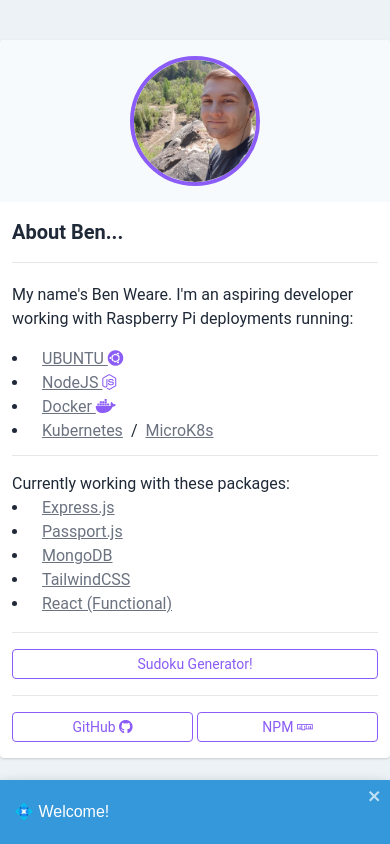
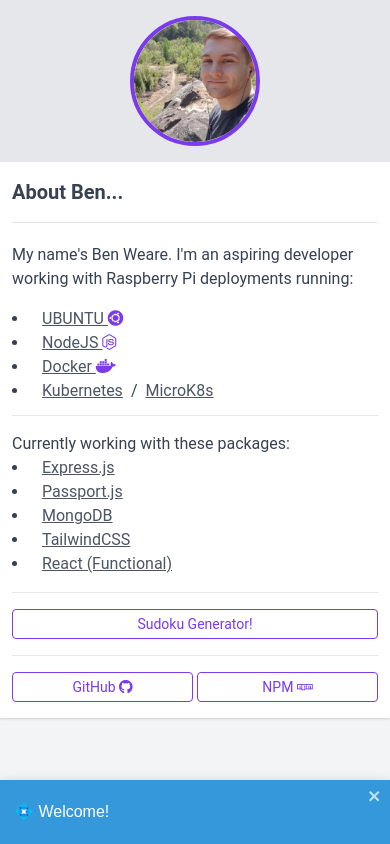
Before and after one commit to incendiarybean/benweare, a React (Create React App) app: page / in a window 390 px wide. Built offline with nearby package versions, Linux system fonts and the light colour scheme.

Commit message:
Updated components, uses tailwind dark now. Made mobile cleaner

```diff
--- a/package.json
+++ b/package.json
@@ -11,14 +11,15 @@
     "animate.css": "^4.1.1",
     "autoprefixer": "^10.1.0",
     "cors": "^2.8.5",
-    "postcss": "^8.2.2",
+    "postcss": "^8.3.0",
     "postcss-cli": "^8.3.1",
     "react": "^17.0.1",
+    "react-device-detect": "^1.17.0",
     "react-dom": "^17.0.1",
     "react-router-dom": "^5.2.0",
     "react-scripts": "4.0.1",
     "react-toastify": "^7.0.3",
-    "tailwindcss": "^2.0.2",
+    "tailwindcss": "^2.1.2",
     "web-vitals": "^0.2.4"
   },
   "devDependencies": {
--- a/src/components/addons/nav/index.jsx
+++ b/src/components/addons/nav/index.jsx
@@ -9,17 +9,17 @@
                 if (window.matchMedia && window.matchMedia('(prefers-color-scheme: dark)').matches) {
                     window.localStorage.setItem('theme', 'dark');
                     window.localStorage.setItem('theme', 'blue');
-                    document.getElementById('root').classList.add(`theme-dark`, `accent-blue`);
+                    document.getElementById('root').classList.add(`dark`);
                     document.getElementById('toggle').checked = true;
                 } else {
                     window.localStorage.setItem('theme', 'light');
                     window.localStorage.setItem('colour', 'purple');
-                    document.getElementById('root').classList.add(`theme-light`, `accent-purple`);
+                    document.getElementById('root').classList.add(`light`);
                     document.getElementById('toggle').checked = false;
                 }
             } else {
                 let theme = window.localStorage;
-                document.getElementById('root').classList.add(`theme-${theme.theme}`);
+                document.getElementById('root').classList.add(`${theme.theme}`);
                 if(theme.colour === 'null' && theme.theme === 'light') theme.colour = 'purple';
                 if(theme.colour === 'null' && theme.theme === 'dark') theme.colour = 'blue';
                 document.getElementById('root').classList.add(`accent-${theme.colour}`);
@@ -30,9 +30,9 @@
 
             window.matchMedia('(prefers-color-scheme: dark)').addEventListener('change', (e) => {
                 const newColorScheme = e.matches ? 'dark' : 'light';
-                document.getElementById('root').classList.remove('theme-light', 'theme-dark');
+                document.getElementById('root').classList.remove('light', 'dark');
                 window.localStorage.setItem('theme', `${newColorScheme}`);
-                document.getElementById('root').classList.add(`theme-${newColorScheme}`);
+                document.getElementById('root').classList.add(`${newColorScheme}`);
             });
 
             let dropdowns = document.querySelectorAll('.started-container');
@@ -57,26 +57,26 @@
         switch(prev){
             case 'light':
                 window.localStorage.setItem('theme', 'dark');
-                document.getElementById('root').classList.remove('theme-light', 'theme-dark');
-                return document.getElementById('root').classList.add('theme-dark');
+                document.getElementById('root').classList.remove('light', 'dark');
+                return document.getElementById('root').classList.add('dark');
             case 'dark':
                 window.localStorage.setItem('theme', 'light');
-                document.getElementById('root').classList.remove('theme-light', 'theme-dark');
-                return document.getElementById('root').classList.add('theme-light');
+                document.getElementById('root').classList.remove('light', 'dark');
+                return document.getElementById('root').classList.add('light');
             default:
                 window.localStorage.setItem('theme', 'light');
-                document.getElementById('root').classList.remove(`theme-dark`, `theme-light`);
-                return document.getElementById('root').classList.add(`theme-light`);
+                document.getElementById('root').classList.remove(`dark`, `light`);
+                return document.getElementById('root').classList.add(`light`);
         }
     }
 
     return(
-        <nav className='transition duration-300 ease-in-out hidden md:flex sticky max-h-full top-0 z-30 items-center justify-between flex-wrap bg-primary border-accent border-b-4 shadow-lg'>
+        <nav className='transition duration-300 ease-in-out hidden md:flex sticky max-h-full top-0 z-30 items-center justify-between flex-wrap bg-coolGray-100 dark:bg-coolGray-700 border-purple-600 dark:border-blue-400 border-b-4 shadow-lg'>
             <div className='text-default w-full lg:h-full flex flex-grow justify-between'>
                 <div className="flex justify-center p-2 sm:py-2 items-center w-32">
                     {
                         (window.location.pathname !== '/') ?
-                        <Link className="text-center w-full text-sm sm:text-base p-1 px-2 font-semi-bold text-accent rounded transition duration-300 border border-accent hover:bg-accent hover:text-accent-light" alt="Link to return to home" to={'/'}> Home </Link>
+                        <Link className="text-center w-full text-sm sm:text-base p-1 px-2 font-semibold text-purple-600 dark:text-blue-400 rounded transition duration-300 border border-purple-600 dark:border-blue-400 hover:bg-accent hover:text-accent-light" alt="Link to return to home" to={'/'}> Home </Link>
                         :
                         <div></div>
                     }
--- a/src/components/index.jsx
+++ b/src/components/index.jsx
@@ -1,40 +1,42 @@
 import React from 'react';
 import { Link } from 'react-router-dom';
+import {isMobile} from 'react-device-detect';
 
 function Component(props){
 
     return (
-        <div className="transition duration-300 ease-in-out bg-secondary animate__animated animate__fadeIn flex flex-col w-full h-full items-center pt-10 overflow-visible md:overflow-hidden">
-            <div className="transition duration-300 ease-in-out bg-primary md:w-xl xs:h-auto sm:h-auto flex flex-col items-center rounded shadow sm:hadow-md">
-                <div className="transition duration-300 ease-in-out rounded-t py-4 bg-other flex justify-around">
-                    <img className="self-center w-1/3 rounded-full border-4 border-accent" src={props.profile_image} alt="Ben Weare, Benjamin Weare's mugshot"/>
+        <div className="transition duration-300 ease-in-out bg-white dark:bg-coolGray-600 animate__animated animate__fadeIn flex flex-col w-full h-full items-center pt-0 md:pt-10 overflow-visible md:overflow-hidden bg-coolGray-100 dark:bg-coolGray-600">
+            <div className="transition duration-300 ease-in-out bg-white dark:bg-coolGray-700 md:w-xl xs:h-auto sm:h-auto flex flex-col items-center md:rounded shadow">
+                <div className="transition duration-300 ease-in-out md:rounded-t py-4 bg-gray-200 dark:bg-coolGray-800 flex justify-around">
+                    <img className="self-center w-1/3 rounded-full border-4 border-purple-600 dark:border-blue-400" src={props.profile_image} alt="Ben Weare, Benjamin Weare's mugshot"/>
                 </div>
                 <div className="h-full rounded-b sm:h-auto px-3 md:p-5">
-                    <p className="py-4 sm:py-0 font-bold text-title text-xl mb-2 border-b">About Ben...</p>
-                    <div className="text-title text-base py-3 border-b">
+                    <p className="py-4 sm:py-0 font-bold text-coolGray-700 dark:text-white text-xl mb-2 border-b">About Ben...</p>
+                    <div className="text-coolGray-700 dark:text-white text-base py-3 border-b">
                         <p className="pb-4 sm:pb-2 ">My name's Ben Weare. I'm an aspiring developer working with Raspberry Pi deployments running: </p>
-                        <li><a className="text-paragraph hover:text-blue-400 underline p-2" href="https://ubuntu.com/download/raspberry-pi"> UBUNTU <i className="text-accent fab fa-ubuntu"></i></a></li>
-                        <li><a className="text-paragraph hover:text-blue-400 underline p-2" href="https://nodejs.org/en/">NodeJS <i className="text-accent fab fa-node-js"></i></a></li>
-                        <li><a className="text-paragraph hover:text-blue-400 underline p-2" href="https://www.docker.com/">Docker <i className="text-accent fab fa-docker"></i></a></li>
-                        <li><a className="text-paragraph hover:text-blue-400 underline p-2" href="https://kubernetes.io/">Kubernetes</a>/<a className="text-paragraph hover:text-blue-400 underline p-2" href="https://microk8s.io/">MicroK8s</a></li>
+                        <li><a className="text-coolGray-600 dark:text-white hover:text-purple-600 dark:hover:text-blue-400 underline p-2" href="https://ubuntu.com/download/raspberry-pi"> UBUNTU <i className="text-purple-600 dark:text-blue-600 fab fa-ubuntu"></i></a></li>
+                        <li><a className="text-coolGray-600 dark:text-white hover:text-purple-600 dark:hover:text-blue-400 underline p-2" href="https://nodejs.org/en/">NodeJS <i className="text-purple-600 dark:text-blue-600 fab fa-node-js"></i></a></li>
+                        <li><a className="text-coolGray-600 dark:text-white hover:text-purple-600 dark:hover:text-blue-400 underline p-2" href="https://www.docker.com/">Docker <i className="text-purple-600 dark:text-blue-600 fab fa-docker"></i></a></li>
+                        <li><a className="text-coolGray-600 dark:text-white hover:text-purple-600 dark:hover:text-blue-400 underline p-2" href="https://kubernetes.io/">Kubernetes</a>/<a className="text-coolGray-600 dark:text-white hover:text-purple-600 dark:hover:text-blue-400 underline p-2" href="https://microk8s.io/">MicroK8s</a></li>
                     </div>
-                    <div className="text-title text-base py-4 sm:py-2 border-b">
+                    <div className="text-coolGray-700 dark:text-white text-base py-4 sm:py-2 border-b">
                         <p>Currently working with these packages:</p>
-                        <li><a href="https://www.npmjs.com/package/express" className="text-paragraph hover:text-blue-400 underline p-2">Express.js</a></li>
-                        <li><a href="https://www.npmjs.com/package/passport" className="text-paragraph hover:text-blue-400 underline p-2">Passport.js</a></li>
-                        <li><a href="https://www.npmjs.com/package/mongodb" className="text-paragraph hover:text-blue-400 underline p-2">MongoDB</a></li>
-                        <li><a href="https://www.npmjs.com/package/tailwindcss" className="text-paragraph hover:text-blue-400 underline p-2">TailwindCSS</a></li>
-                        <li><a href="https://reactjs.org/" className="text-paragraph hover:text-blue-400 underline p-2">React (Functional)</a></li>
+                        <li><a href="https://www.npmjs.com/package/express" className="text-coolGray-600 dark:text-white hover:text-purple-600 dark:hover:text-blue-400 underline p-2">Express.js</a></li>
+                        <li><a href="https://www.npmjs.com/package/passport" className="text-coolGray-600 dark:text-white hover:text-purple-600 dark:hover:text-blue-400 underline p-2">Passport.js</a></li>
+                        <li><a href="https://www.npmjs.com/package/mongodb" className="text-coolGray-600 dark:text-white hover:text-purple-600 dark:hover:text-blue-400 underline p-2">MongoDB</a></li>
+                        <li><a href="https://www.npmjs.com/package/tailwindcss" className="text-coolGray-600 dark:text-white hover:text-purple-600 dark:hover:text-blue-400 underline p-2">TailwindCSS</a></li>
+                        <li><a href="https://reactjs.org/" className="text-coolGray-600 dark:text-white hover:text-purple-600 dark:hover:text-blue-400 underline p-2">React (Functional)</a></li>
                     </div>
-                    {/* <div className="flex justify-center w-full py-4 sm:py-2 border-b">
-                        <Link className="text-center w-full text-sm sm:text-base p-1 px-2 font-semi-bold text-accent rounded transition duration-300 border border-accent hover:bg-accent hover:text-accent-light" alt="Link to Documentation and How to Guides" to={'/guides'}> Check out my collection of Guides/Documentation!</Link>
-                    </div> */}
-                    <div className="flex justify-center w-full py-4 sm:py-2 border-b">
-                        <Link className="text-center w-full text-sm sm:text-base p-1 px-2 font-semi-bold text-accent rounded transition duration-300 border border-accent hover:bg-accent hover:text-accent-light" alt="Link to play a Sudoku" to={'/sudoku'}> Sudoku Generator! </Link>
-                    </div>
+                    {(!isMobile) ?
+                        <div className="flex justify-center w-full py-4 sm:py-2 border-b">
+                            <Link className="text-center w-full text-sm sm:text-base p-1 px-2 font-semi-bold text-purple-600 dark:text-blue-400 rounded transition duration-300 border border-purple-600 dark:border-blue-600 hover:bg-purple-600 dark:hover:bg-blue-600 hover:text-purple-100 dark:hover:text-blue-100" alt="Link to play a Sudoku" to={'/sudoku'}> Sudoku Generator! </Link>
+                        </div>
+                        :
+                        <div></div>
+                    }
                     <div className="flex justify-between w-full py-4 sm:py-2">
-                        <a className="text-center mr-1 w-full text-sm sm:text-base sm:w-1/2 p-1 px-2 font-semi-bold text-accent rounded transition duration-300 border border-accent hover:bg-accent hover:text-accent-light" alt="Link to Ben Weare, Benjamin Weare's Github" href="https://github.com/incendiarybean">GitHub <i className="fab fa-github"></i></a>
-                        <a className="text-center w-full text-sm sm:text-base sm:w-1/2 p-1 px-2 font-semi-bold text-accent rounded transition duration-300 border border-accent hover:bg-accent hover:text-accent-light" alt="Link to Ben Weare, Benjamin Weare's NPM profile" href="https://www.npmjs.com/~incendiarybean">NPM <i className="fab fa-npm"></i></a>
+                        <a className="text-center mr-1 w-full text-sm sm:text-base sm:w-1/2 p-1 px-2 font-semi-bold text-purple-600 dark:text-blue-400 rounded transition duration-300 border border-purple-600 dark:border-blue-600 hover:bg-purple-600 dark:hover:bg-blue-500 hover:text-purple-100 dark:hover:text-blue-100" alt="Link to Ben Weare, Benjamin Weare's Github" href="https://github.com/incendiarybean">GitHub <i className="fab fa-github"></i></a>
+                        <a className="text-center w-full text-sm sm:text-base sm:w-1/2 p-1 px-2 font-semi-bold text-purple-600 dark:text-blue-400 rounded transition duration-300 border border-purple-600 dark:border-blue-600 hover:bg-purple-600 dark:hover:bg-blue-500 hover:text-purple-100 dark:hover:text-blue-100" alt="Link to Ben Weare, Benjamin Weare's NPM profile" href="https://www.npmjs.com/~incendiarybean">NPM <i className="fab fa-npm"></i></a>
                     </div>
                 </div>
             </div>
--- a/tailwind.config.js
+++ b/tailwind.config.js
@@ -1,20 +1,14 @@
+const colors = require('tailwindcss/colors');
+
 module.exports = {
-    future: {
-        purgeLayersByDefault: true,
-        removeDeprecatedGapUtilities: true
-    },
     plugins: [
         require('@tailwindcss/forms')
     ],
+    darkMode: 'class',
     purge: {
         content: [
-        ".public/index.html",
-        "./src/components/*.jsx",
-        "./src/components/*/*.jsx",
-        "./src/components/*/*/*.jsx",
-        "./src/components/*/*/*/*.jsx",
-        "./src/components/*/*/*/*/*.jsx",
-        "./src/JS/*.jsx",
+        '.public/index.html',
+        './src/**/**/**/**/**/**/*.{jsx,js}'
         ],
         options: {
             safelist: [/^bg-/, /^text-/, /^hover:/],
@@ -32,18 +26,9 @@
                 'height': 'height'
             },
             colors: {
-                'primary':'var(--bg-preset-primary)',
-                'secondary':'var(--bg-preset-secondary)',
+                coolGray: colors.coolGray,
+                lightBlue: colors.lightBlue,
                 'accent':'var(--bg-preset-accent)',
-                'hover': 'var(--bg-preset-hover)',
-                'title': 'var(--bg-preset-title)',
-                'default': 'var(--bg-preset-text)',
-                'paragraph': 'var(--bg-preset-paragraph)',
-                'field': 'var(--bg-preset-field)',
-                'other': 'var(--bg-preset-other)',
-                'hint': 'var(--bg-preset-hint)',
-                'accent': 'var(--bg-accent)',
-                'accent-light': 'var(--bg-accent-light)',
             },
             width:{
                 'xl': '34rem',
@@ -79,7 +64,9 @@
         },
         minWidth: {
             '0': '0',
+            '48': '12rem',
             '56': '14rem',
+            '100': '27rem',
             'xl': '28rem',
             '1/5': '20%',
             '1/4': '25%',
@@ -91,17 +78,21 @@
         }
     },
     variants: {
-        rotate: ['active', 'group-hover'],
-        display: ['responsive', 'hover', 'focus', 'group-hover'],
-        width: ['responsive', 'hover', 'focus', 'group-hover'],
-        transitionDuration: ['responsive', 'hover', 'focus', 'group-hover'],
-        transitionProperty: ['responsive', 'hover', 'focus', 'group-hover'],
-        textAlign: ['responsive', 'hover', 'focus'],
-        borderWidth: ['responsive', 'hover', 'focus'],
-        cursor: ['responsive', 'hover', 'focus', 'active'],
-        fill: ['responsive', 'hover', 'focus', 'active'],
-        backgroundColor: ['responsive', 'hover', 'focus', 'active', 'group-hover', 'checked'],
-        animation: ['hover', 'focus'],
-        zIndex: ['hover', 'active', 'focus', 'group-focus', 'focus-within'],
+        rotate: ['dark', 'active', 'group-hover'],
+        display: ['dark', 'responsive', 'hover', 'focus', 'group-hover'],
+        width: ['dark', 'responsive', 'hover', 'focus', 'group-hover'],
+        height: ['dark', 'responsive', 'hover', 'focus', 'group-hover'],
+        transitionDuration: ['dark', 'responsive', 'hover', 'focus', 'group-hover'],
+        transitionProperty: ['dark', 'responsive', 'hover', 'focus', 'group-hover'],
+        textAlign: ['dark', 'responsive', 'hover', 'focus'],
+        borderWidth: ['dark', 'responsive', 'hover', 'focus'],
+        cursor: ['dark', 'responsive', 'hover', 'focus', 'active'],
+        fill: ['dark', 'responsive', 'hover', 'focus', 'active'],
+        backgroundColor: ['dark', 'responsive', 'hover', 'focus', 'active', 'group-hover'],
+        animation: ['dark', 'hover', 'focus'],
+        border: ['dark', 'hover', 'active', 'focus', 'group-focus', 'focus-within'],
+        zIndex: ['dark', 'hover', 'active', 'focus', 'group-focus', 'focus-within'],
+        borderColor: ['dark', 'hover', 'active', 'focus', 'group-focus', 'focus-within'],
+        shadow: ['dark', 'hover', 'active', 'focus', 'group-focus', 'focus-within'],
     }
 }
```
Also changed, not shown: 1 other file (tests, documents, lock files or other folders).
